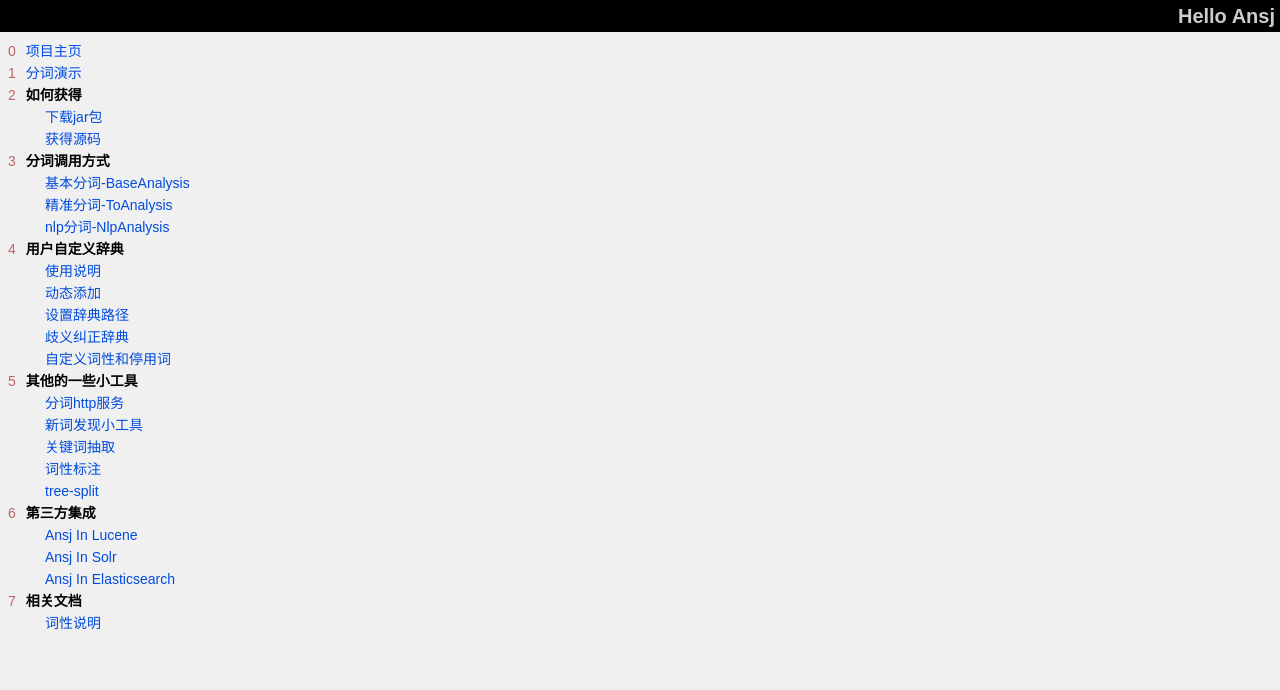
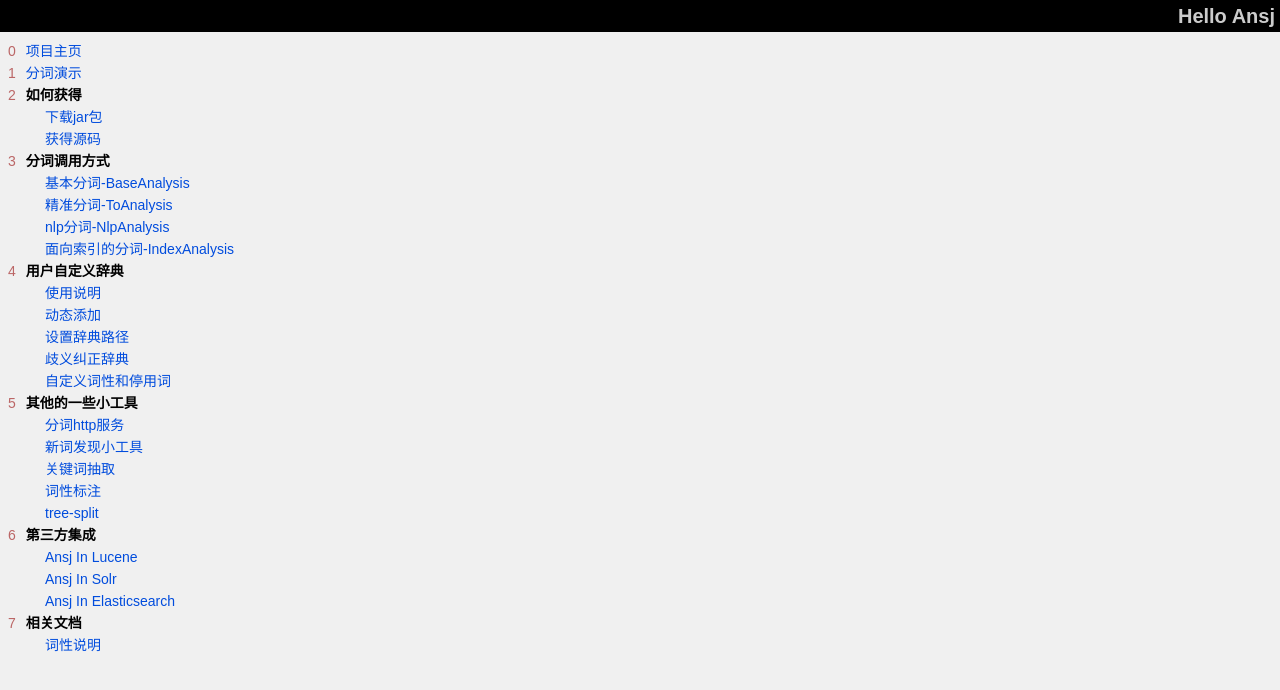
Before and after one commit to NLPchina/ansj_seg, a plain HTML site: page main.html in a window 1280 px wide. Drawn offline with Linux system fonts and the light colour scheme.

Commit message:
Update main.html

```diff
--- a/main.html
+++ b/main.html
@@ -86,6 +86,7 @@
 				<li><div><a href="content.html?name=基本分词">基本分词-BaseAnalysis</a></div></li>
 				<li><div><a href="content.html?name=精准分词">精准分词-ToAnalysis</a></div></li>
 				<li><div><a href="content.html?name=nlp分词">nlp分词-NlpAnalysis</a></div></li>
+				<li><div><a href="content.html?name=面向索引的分词">面向索引的分词-IndexAnalysis</a></div></li>
 			</ul>
 		</li>
 
```
